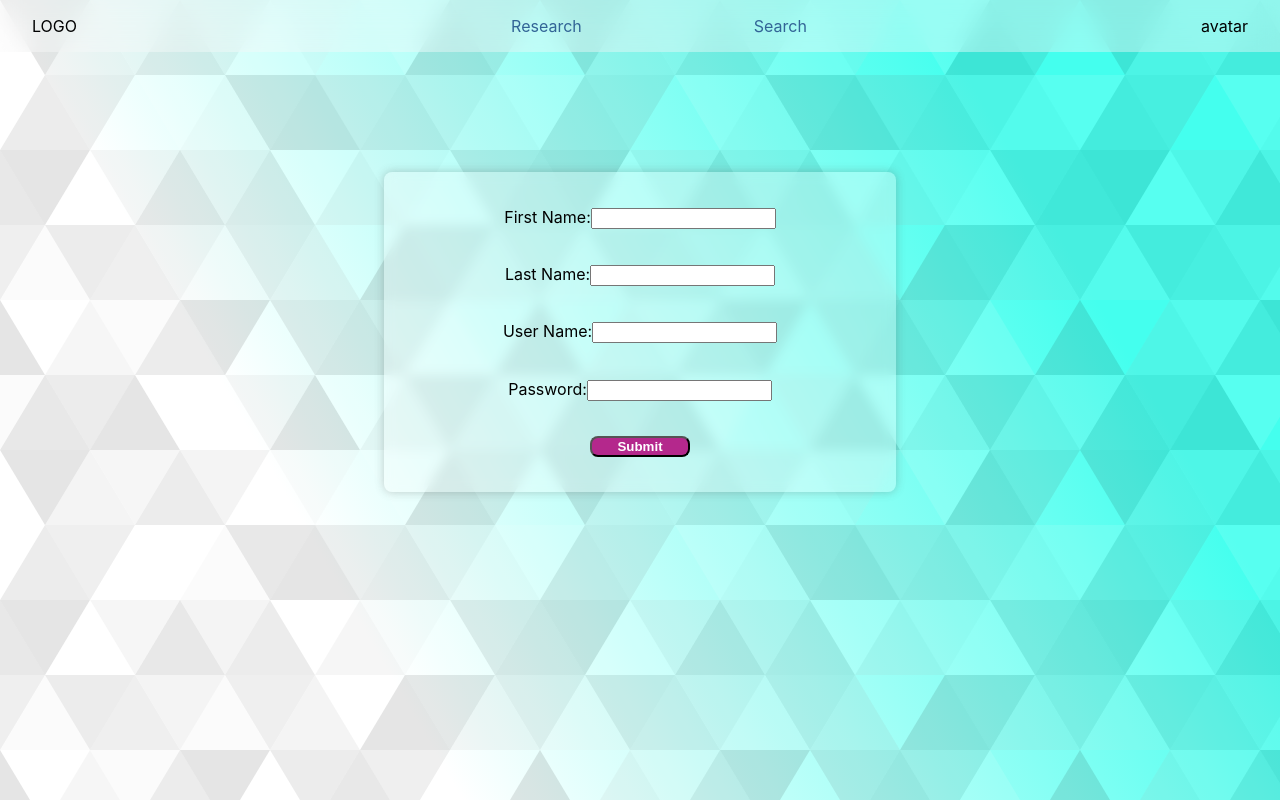
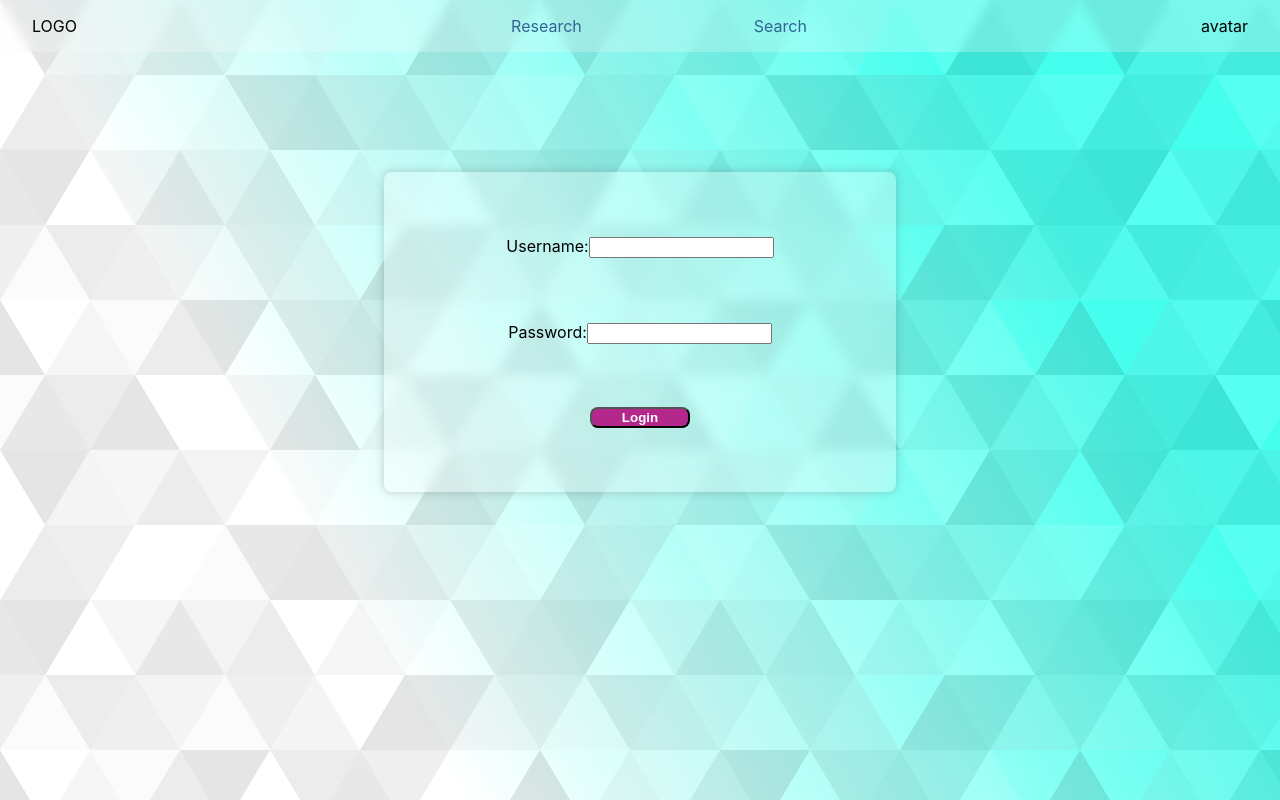
Before and after one commit to epittab/mod_four_project_client, a React (Create React App) app: page / in a window 1280 px wide. Built offline with nearby package versions, Linux system fonts and the light colour scheme.

Commit message:
finished login card; added fake log in toggle

```diff
--- a/src/App.js
+++ b/src/App.js
@@ -4,12 +4,24 @@ import './App.css';
 
 import Navbar from './Navbar'
 import LoginContainer from './LoginContainer'
+import Test from './Test'
 
 function App() {
+  let token = localStorage.getItem('token')
   return (
     <div className="App">
       <Navbar />
+      {
+        token ?
+        < Test />
+
+        // add all the components that we want to see when
+        // logged in
+
+
+        :
       <LoginContainer />
+      }
     </div>
   );
 }
--- a/src/Login.js
+++ b/src/Login.js
@@ -7,14 +7,18 @@ class Login extends React.Component {
     render(){
         return(
             <div>
-                <form onSubmit={this.props.handleLoginSubmit}>
-                    <label>
-                        <input type='' onChange={this.props.handleLoginChange}/>
+                <form className='Login-form' onSubmit={this.props.handleSubmit}>
+                    <label> Username:
+                        <input type='text' name='username'
+                        value = {this.props.form.username || ""}
+                        onChange={this.props.handleChange}/>
                     </label>
-                    <label>
-                        <input type='' onChange={this.props.handleLoginChange}/>
+                    <label> Password:
+                        <input type='password' name='password'
+                        value = {this.props.form.password || ""}
+                        onChange={this.props.handleChange}/>
                     </label>
-                    <button type='submit'></button>
+                    <button className='login-submit-btn' type='submit'>Login</button>
                 </form>
             </div>
         )
--- a/src/LoginContainer.js
+++ b/src/LoginContainer.js
@@ -21,6 +21,7 @@ class LoginContainer extends React.Component {
     }
 
     handleSubmit = (e) => {
+
         e.preventDefault()
         fetch('http://localhost:3001/user', {
             method: 'POST',
@@ -28,24 +29,56 @@ class LoginContainer extends React.Component {
                 'Content-Type': 'application/json',
                 'Accept': 'application/json'
             },
-            body: JSON.stringify(this.state.form)
+            body: JSON.stringify({
+                first_name: this.state.form.first_name,
+                last_name: this.state.form.last_name,
+                username: this.state.form.username,
+                password: this.state.form.password,
+            })
         })
         .then(r => r.json())
         .then(data => {
             this.setState({form: {}})
+            localStorage.setItem('token', data.token)
             return console.log(data)
         })
     }
 
+    handleLoginSubmit = (e) => {
+        e.preventDefault()
+        fetch('http://localhost:3001/login', {
+            method: 'POST',
+            headers: {
+                'Content-Type': 'application/json',
+                'Accept': 'application/json'
+            },
+            body: JSON.stringify({
+                username: this.state.form.username,
+                password: this.state.form.password,
+            })
+        })
+        .then(r => r.json())
+        .then(data => {
+            this.setState({form: {}})
+            // ok thanks for the data, what is this data, part of it is the token.
+            // store the token locally on the user's (customer/client) browser
+            localStorage.setItem('token', data.token)
+            return console.log(data)
+        })
+    }
+
+
+
     render() {
+        // let loggedIn = localStorage.getItem('token')
         return(
             <div className='LoginContainer'>
-
-                { true ? < Register handleChange={this.handleChange}
+                {/* if loggedIn == true  */}
+                { false ? < Register handleChange={this.handleChange}
                             handleSubmit={this.handleSubmit}
                             form={this.state.form}/>
                         : < Login handleChange={this.handleChange}
-                            handleSubmit={this.handleSubmit}
+                            handleSubmit={this.handleLoginSubmit}
                             form={this.state.form}/> }
 
             </div>
--- a/src/Navbar.css
+++ b/src/Navbar.css
@@ -4,9 +4,8 @@ div.Navbar{
     justify-content: space-between;
     align-items: center;
 
-    background-color: rgba(250, 250, 250, .4);
-    backdrop-filter: blur(.7rem);
-
+    background-color: rgba(250, 250, 250, .25);
+    backdrop-filter: blur(.3rem);
 
 }
 
--- a/src/Test.js
+++ b/src/Test.js
@@ -5,7 +5,7 @@ class Test extends React.Component {
     render() {
         return (
             <div>
-                Hi
+                Logged in
             </div>
         )
     }
```
Also changed, not shown: 1 other file (tests, documents, lock files or other folders).
